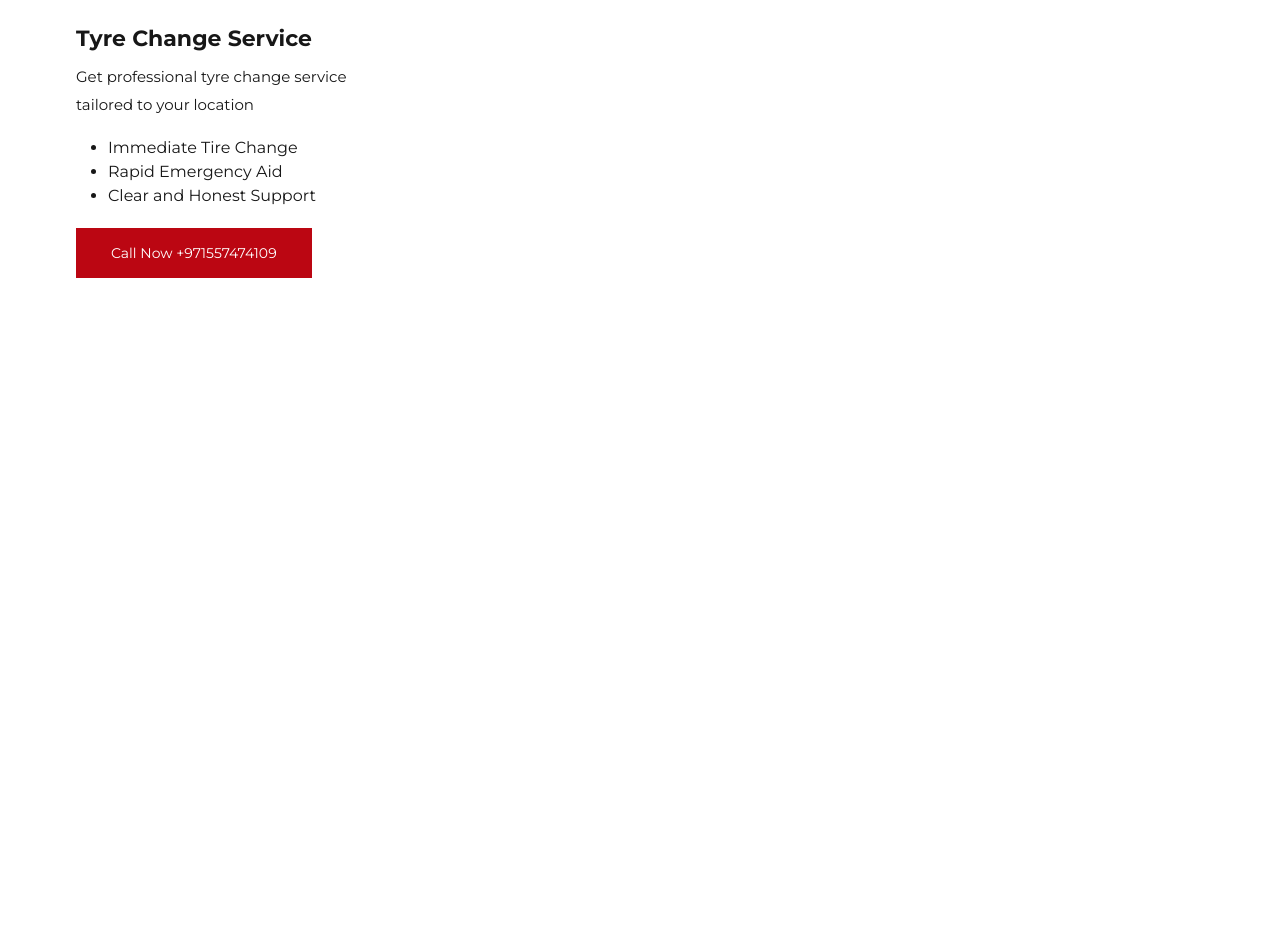
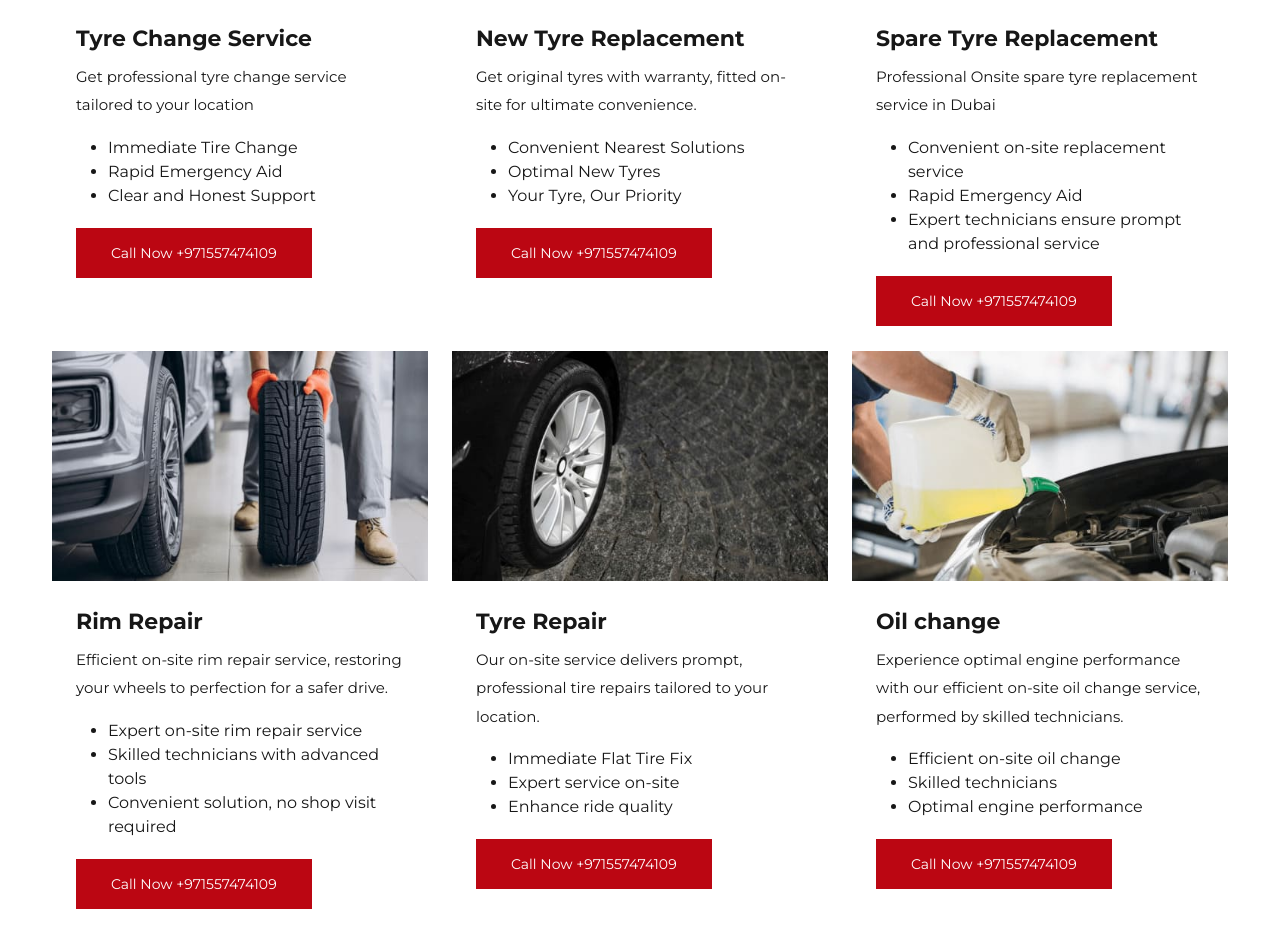
Before and after one commit to TopDEV-fs/CarstyreRepair_Website, a Next.js app: page / in a window 1280 px wide. Shown: the part 2122-3056 px from the top of the page. Before the commit the page ends 2473 px from the top, so only its background shows below. Built offline with nearby package versions, Linux system fonts and the light colour scheme.

Commit message:
add six cards using map method in services component

```diff
--- a/src/app/Components/Services.jsx
+++ b/src/app/Components/Services.jsx
@@ -1,8 +1,71 @@
 import React from 'react'
 import Image from 'next/image'
 import serviceimg1 from "../Assets/serivces1.jpg"
+import serviceimg2 from "../Assets/serivces2.jpg"
+import serviceimg3 from "../Assets/serivces3.jpg"
+import serviceimg4 from "../Assets/serivces4.jpg"
+import serviceimg5 from "../Assets/serivces5.jpg"
+import serviceimg6 from "../Assets/serivces6.jpg"
 
 const Services = () => {
+
+    const servicCards = [
+        {
+            id: 1,
+            img1: serviceimg1,
+            title: "Tyre Change Service",
+            des: "Get professional tyre change service tailored to your location",
+            listItem1: "Immediate Tire Change",
+            listItem2: "Rapid Emergency Aid",
+            listItem3: "Clear and Honest Support",
+        },
+        {
+            id: 2,
+            img1: serviceimg2,
+            title: "New Tyre Replacement",
+            des: "Get original tyres with warranty, fitted on-site for ultimate convenience.",
+            listItem1: "Convenient Nearest Solutions",
+            listItem2: "Optimal New Tyres",
+            listItem3: "Your Tyre, Our Priority",
+        },
+        {
+            id: 3,
+            img1: serviceimg3,
+            title: "Spare Tyre Replacement",
+            des: "Professional Onsite spare tyre replacement service in Dubai",
+            listItem1: "Convenient on-site replacement service",
+            listItem2: "Rapid Emergency Aid",
+            listItem3: "Expert technicians ensure prompt and professional service",
+        },
+        {
+            id: 4,
+            img1: serviceimg4,
+            title: "Rim Repair",
+            des: "Efficient on-site rim repair service, restoring your wheels to perfection for a safer drive.",
+            listItem1: "Expert on-site rim repair service",
+            listItem2: "Skilled technicians with advanced tools",
+            listItem3: "Convenient solution, no shop visit required",
+        },
+        {
+            id: 5,
+            img1: serviceimg5,
+            title: "Tyre Repair",
+            des: "Our on-site service delivers prompt, professional tire repairs tailored to your location.",
+            listItem1: "Immediate Flat Tire Fix",
+            listItem2: "Expert service on-site",
+            listItem3: "Enhance ride quality",
+        },
+        {
+            id: 6,
+            img1: serviceimg6,
+            title: "Oil change",
+            des: "Experience optimal engine performance with our efficient on-site oil change service, performed by skilled technicians.",
+            listItem1: "Efficient on-site oil change",
+            listItem2: "Skilled technicians",
+            listItem3: "Optimal engine performance",
+        },
+    ];
+
     return (
         <section className='flex items-center justify-center'>
             <div className='w-full max-w-[1200px]'>
@@ -10,16 +73,19 @@ const Services = () => {
                     <p className="mb-4 px-3 text-base font-bold text-[#BB0612]">// Our Services //</p>
                     <h2 className='mb-2 px-3 font-semibold text-4xl'>Our Best Features</h2>
                 </div>
-                <div className='flex'>
-                    <div className='w-full max-w-[376px] mx-3'>
-                        <Image src={serviceimg1} className='h-[230px]' />
+                <div className='flex flex-wrap'>
+                    {
+                        servicCards.map((data) => {
+                            return (
+                                <div key={data.id} className='w-full max-w-[376px] mx-3'>
+                                    <Image src={data.img1} className='h-[230px]' />
                                     <div className='p-6 h-[353px]'>
-                            <h4 className='font-bold text-[22px] mb-2'>Tyre Change Service</h4>
-                            <p className='mb-4 text-[15px] leading-custom-1.9'>Get professional tyre change service tailored to your location</p>
+                                        <h4 className='font-bold text-[22px] mb-2'>{data.title}</h4>
+                                        <p className='mb-4 text-[15px] leading-custom-1.9'>{data.des}</p>
                                         <ul className='list-disc pl-8'>
-                                <li>Immediate Tire Change</li>
-                                <li>Rapid Emergency Aid</li>
-                                <li>Clear and Honest Support</li>
+                                            <li>{data.listItem1}</li>
+                                            <li>{data.listItem2}</li>
+                                            <li>{data.listItem3}</li>
                                         </ul>
                                         <div className='flex items-center text-white mt-5'>
                                             <a href='#' className='bg-[#BB0612] text-center text-sm py-[15px] px-[35px] hover:bg-[#222222]'>
@@ -28,6 +94,9 @@ const Services = () => {
                                         </div>
                                     </div>
                                 </div>
+                            )
+                        })
+                    }
                 </div>
             </div>
         </section>
```
Lines whose indentation alone changed are shown as unchanged.
